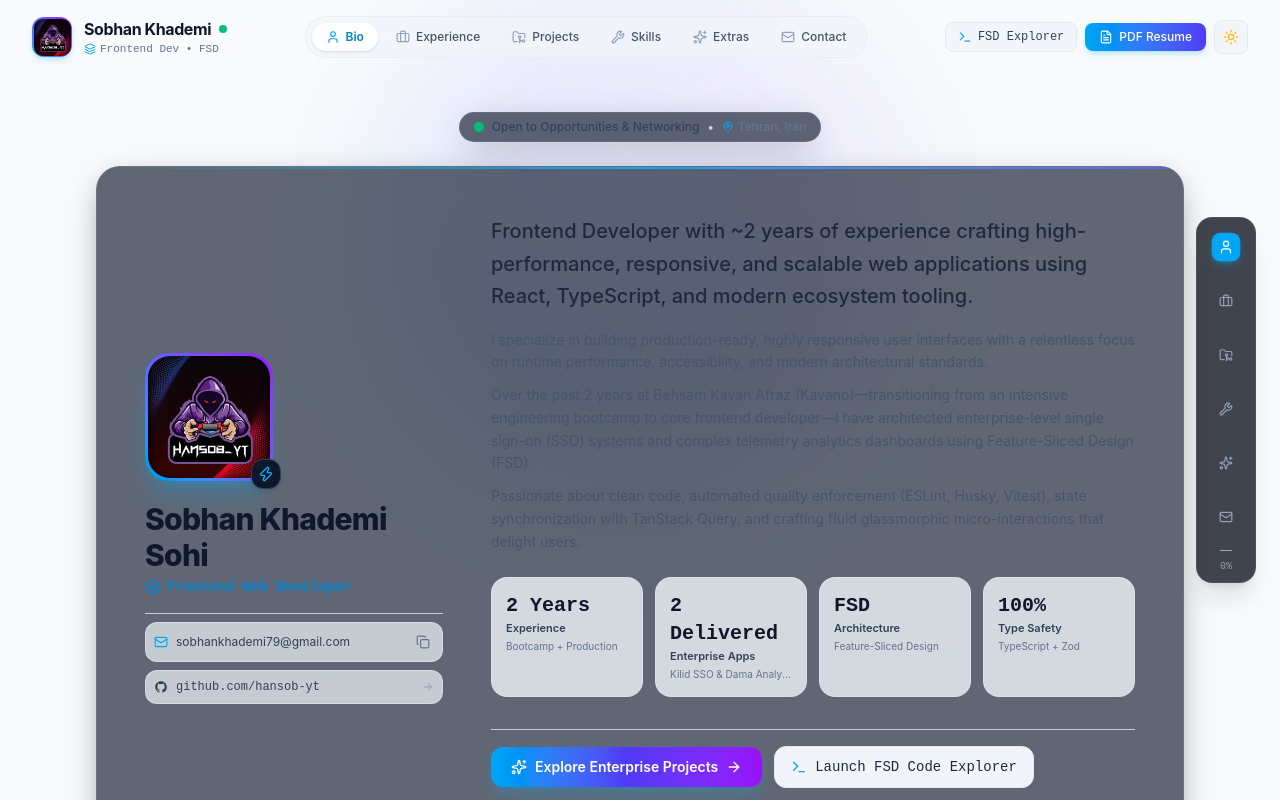
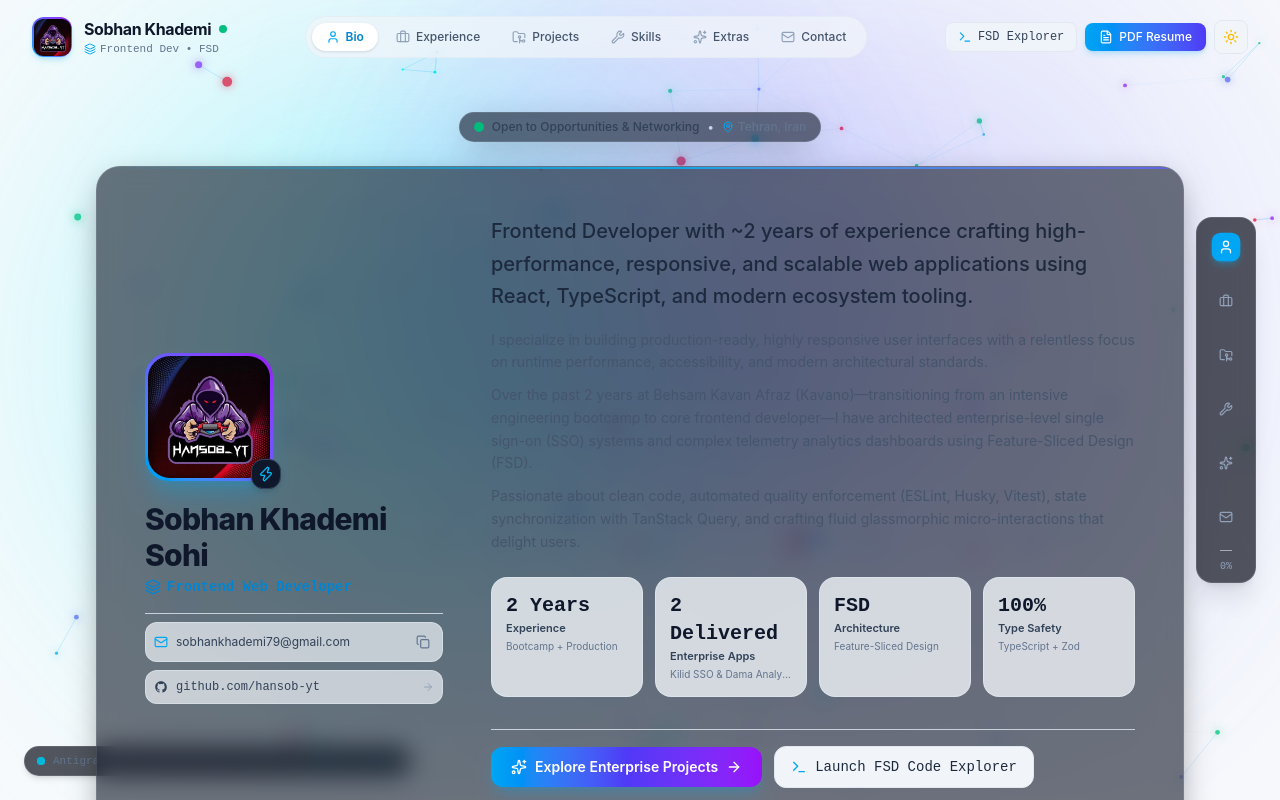
Before and after one commit to hansob-yt/myCV, a React (Vite) app: page / in a window 1280 px wide. Both pictures are taken after a click on the button 1231 px from the left and 37 px from the top of the page. Shown: the top 800 px of the page. Built offline with nearby package versions, Linux system fonts and the light colour scheme.

Commit message:
feat(background): added particles background

```diff
--- a/src/App.tsx
+++ b/src/App.tsx
@@ -68,7 +68,7 @@ export const App: React.FC = () => {
       <div className="relative min-h-screen bg-slate-50 dark:bg-[#030712] text-slate-900 dark:text-slate-100 selection:bg-sky-500 selection:text-white transition-colors duration-300">
 
         {/* Interactive Smooth Parallax Particles Background */}
-        <InteractiveBackground />
+        <InteractiveBackground activeSection={activeSection} />
 
         {/* Scroll Progress & Quick Jump Floating Dock */}
         <InteractiveScrollControls
--- a/src/components/InteractiveBackground.tsx
+++ b/src/components/InteractiveBackground.tsx
@@ -1,140 +1,331 @@
-import React, { useEffect, useRef } from 'react';
+import React, { useEffect, useRef, useState } from 'react';
 import { useTheme } from '../context/ThemeContext';
 
-export const InteractiveBackground: React.FC = () => {
+interface InteractiveBackgroundProps {
+  activeSection?: string;
+}
+
+interface Particle {
+  x: number;
+  y: number;
+  originX: number;
+  originY: number;
+  vx: number;
+  vy: number;
+  size: number;
+  color: string;
+  glowColor: string;
+  density: number;
+  pulseSpeed: number;
+  pulseVal: number;
+}
+
+export const InteractiveBackground: React.FC<InteractiveBackgroundProps> = ({
+  activeSection = 'bio'
+}) => {
   const canvasRef = useRef<HTMLCanvasElement | null>(null);
   const { theme } = useTheme();
+  const [pointerActive, setPointerActive] = useState(false);
+  const [particleCountDisplay, setParticleCountDisplay] = useState(0);
+
+  // Dynamic section color accent
+  const getSectionColor = (section: string) => {
+    switch (section) {
+      case 'experience': return '#3b82f6';
+      case 'projects': return '#10b981';
+      case 'skills': return '#f59e0b';
+      case 'extras': return '#a855f7';
+      case 'contact': return '#06b6d4';
+      default: return '#00f0ff';
+    }
+  };
 
   useEffect(() => {
     const canvas = canvasRef.current;
     if (!canvas) return;
-
-    const ctx = canvas.getContext('2d');
+    const ctx = canvas.getContext('2d', { alpha: true });
     if (!ctx) return;
 
     let animationFrameId: number;
     let width = (canvas.width = window.innerWidth);
     let height = (canvas.height = window.innerHeight);
 
+    // Mouse coordinates in viewport
+    const pointer = {
+      x: -2000,
+      y: -2000,
+      radius: 175,
+      isMoving: false,
+      lastMoveTime: 0
+    };
+
+    let lastScrollY = window.scrollY;
+    let scrollVelocity = 0;
+
+    const handlePointerMove = (e: PointerEvent | MouseEvent | TouchEvent) => {
+      let clientX = 0;
+      let clientY = 0;
+
+      if ('touches' in e && e.touches.length > 0) {
+        clientX = e.touches[0].clientX;
+        clientY = e.touches[0].clientY;
+      } else if ('clientX' in e) {
+        clientX = (e as MouseEvent).clientX;
+        clientY = (e as MouseEvent).clientY;
+      }
+
+      pointer.x = clientX;
+      pointer.y = clientY;
+      pointer.isMoving = true;
+      pointer.lastMoveTime = Date.now();
+      setPointerActive(true);
+    };
+
+    const handlePointerLeave = () => {
+      pointer.x = -2000;
+      pointer.y = -2000;
+      pointer.isMoving = false;
+      setPointerActive(false);
+    };
+
     const handleResize = () => {
       if (!canvas) return;
       width = canvas.width = window.innerWidth;
       height = canvas.height = window.innerHeight;
+      initParticles();
     };
 
+    const handleScroll = () => {
+      const currentScrollY = window.scrollY;
+      scrollVelocity = (currentScrollY - lastScrollY) * 0.4;
+      lastScrollY = currentScrollY;
+    };
+
+    window.addEventListener('pointermove', handlePointerMove, { passive: true });
+    window.addEventListener('touchmove', handlePointerMove, { passive: true });
     window.addEventListener('resize', handleResize);
+    window.addEventListener('scroll', handleScroll, { passive: true });
+    document.addEventListener('mouseleave', handlePointerLeave);
 
-    // Particle nodes definition
-    const particleCount = Math.min(45, Math.floor(width / 30));
-    const particles: Array<{
-      x: number;
-      y: number;
-      radius: number;
-      vx: number;
-      vy: number;
-      baseY: number;
-      color: string;
-    }> = [];
+    // Color palettes for particles (Bright, high-contrast Antigravity neon aesthetic)
+    const darkPalette = [
+      { color: '#00f0ff', glow: 'rgba(0, 240, 255, 0.8)' }, // Electric Cyan
+      { color: '#38bdf8', glow: 'rgba(56, 189, 248, 0.8)' }, // Sky Neon
+      { color: '#818cf8', glow: 'rgba(129, 140, 248, 0.8)' }, // Indigo Glow
+      { color: '#a855f7', glow: 'rgba(168, 85, 247, 0.8)' }, // Violet Neon
+      { color: '#34d399', glow: 'rgba(52, 211, 153, 0.8)' }, // Mint Emerald
+      { color: '#f43f5e', glow: 'rgba(244, 63, 94, 0.7)' },  // Rose Cyber
+    ];
 
-    const colorsDark = ['#38bdf8', '#818cf8', '#34d399', '#a855f7'];
-    const colorsLight = ['#0284c7', '#6366f1', '#059669', '#9333ea'];
+    const lightPalette = [
+      { color: '#0284c7', glow: 'rgba(2, 132, 199, 0.6)' },
+      { color: '#4f46e5', glow: 'rgba(79, 70, 229, 0.6)' },
+      { color: '#7c3aed', glow: 'rgba(124, 58, 237, 0.6)' },
+      { color: '#059669', glow: 'rgba(5, 150, 105, 0.6)' },
+      { color: '#e11d48', glow: 'rgba(225, 29, 72, 0.5)' }
+    ];
 
-    const colors = theme === 'dark' ? colorsDark : colorsLight;
+    const palette = theme === 'dark' ? darkPalette : lightPalette;
 
-    for (let i = 0; i < particleCount; i++) {
+    let particles: Particle[] = [];
+
+    const initParticles = () => {
+      // Calculate responsive particle density
+      const count = Math.min(130, Math.max(70, Math.floor((width * height) / 11000)));
+      setParticleCountDisplay(count);
+      particles = [];
+
+      for (let i = 0; i < count; i++) {
         const x = Math.random() * width;
         const y = Math.random() * height;
+        const colorObj = palette[Math.floor(Math.random() * palette.length)];
+
         particles.push({
           x,
           y,
-        baseY: y,
-        radius: Math.random() * 2 + 1,
-        vx: (Math.random() - 0.5) * 0.4,
-        vy: (Math.random() - 0.5) * 0.4,
-        color: colors[Math.floor(Math.random() * colors.length)]
+          originX: x,
+          originY: y,
+          vx: (Math.random() - 0.5) * 0.7,
+          vy: (Math.random() - 0.5) * 0.7,
+          size: Math.random() * 2.6 + 1.2,
+          color: colorObj.color,
+          glowColor: colorObj.glow,
+          density: Math.random() * 30 + 15,
+          pulseSpeed: Math.random() * 0.03 + 0.01,
+          pulseVal: Math.random() * Math.PI
         });
       }
-
-    let scrollY = window.scrollY;
-    const handleScroll = () => {
-      scrollY = window.scrollY;
     };
 
-    window.addEventListener('scroll', handleScroll, { passive: true });
+    initParticles();
 
-    // Render loop
-    const render = () => {
+    // Physics Animation Loop
+    const animate = () => {
       ctx.clearRect(0, 0, width, height);
 
-      // Draw subtle connections
-      for (let i = 0; i < particles.length; i++) {
-        for (let j = i + 1; j < particles.length; j++) {
-          const dx = particles[i].x - particles[j].x;
-          const dy = (particles[i].y - (scrollY * 0.15) % height) - (particles[j].y - (scrollY * 0.15) % height);
+      // Dampen scroll velocity
+      scrollVelocity *= 0.92;
+
+      // Draw Cursor Energy Halo if active
+      if (pointer.x > 0 && pointer.y > 0) {
+        const haloGradient = ctx.createRadialGradient(
+          pointer.x, pointer.y, 0,
+          pointer.x, pointer.y, pointer.radius
+        );
+        haloGradient.addColorStop(0, theme === 'dark' ? 'rgba(0, 240, 255, 0.18)' : 'rgba(2, 132, 199, 0.12)');
+        haloGradient.addColorStop(0.5, theme === 'dark' ? 'rgba(129, 140, 248, 0.08)' : 'rgba(99, 102, 241, 0.06)');
+        haloGradient.addColorStop(1, 'rgba(0, 0, 0, 0)');
+
+        ctx.beginPath();
+        ctx.arc(pointer.x, pointer.y, pointer.radius, 0, Math.PI * 2);
+        ctx.fillStyle = haloGradient;
+        ctx.fill();
+      }
+
+      // Draw Connections between nearby particles
+      for (let a = 0; a < particles.length; a++) {
+        for (let b = a + 1; b < particles.length; b++) {
+          const dx = particles[a].x - particles[b].x;
+          const dy = particles[a].y - particles[b].y;
           const dist = Math.sqrt(dx * dx + dy * dy);
+          const maxDist = 110;
 
-          if (dist < 120) {
+          if (dist < maxDist) {
+            const alpha = (1 - dist / maxDist) * (theme === 'dark' ? 0.35 : 0.22);
             ctx.beginPath();
-            ctx.moveTo(particles[i].x, (particles[i].y - (scrollY * 0.15) % height + height) % height);
-            ctx.lineTo(particles[j].x, (particles[j].y - (scrollY * 0.15) % height + height) % height);
+            ctx.moveTo(particles[a].x, particles[a].y);
+            ctx.lineTo(particles[b].x, particles[b].y);
             ctx.strokeStyle = theme === 'dark'
-              ? `rgba(56, 189, 248, ${0.12 * (1 - dist / 120)})`
-              : `rgba(2, 132, 199, ${0.08 * (1 - dist / 120)})`;
-            ctx.lineWidth = 0.8;
+              ? `rgba(56, 189, 248, ${alpha})`
+              : `rgba(2, 132, 199, ${alpha})`;
+            ctx.lineWidth = 1.0;
+            ctx.stroke();
+          }
+        }
+
+        // Draw Interactive Laser Lines from Cursor to Nearby Particles!
+        if (pointer.x > 0 && pointer.y > 0) {
+          const mdx = pointer.x - particles[a].x;
+          const mdy = pointer.y - particles[a].y;
+          const mouseDist = Math.sqrt(mdx * mdx + mdy * mdy);
+
+          if (mouseDist < pointer.radius) {
+            const lineAlpha = (1 - mouseDist / pointer.radius) * (theme === 'dark' ? 0.65 : 0.45);
+            ctx.beginPath();
+            ctx.moveTo(pointer.x, pointer.y);
+            ctx.lineTo(particles[a].x, particles[a].y);
+            ctx.strokeStyle = particles[a].glowColor.replace('0.8', String(lineAlpha));
+            ctx.lineWidth = 1.4;
             ctx.stroke();
           }
         }
       }
 
-      // Draw and update particles
+      // Update & Render Each Particle
       particles.forEach((p) => {
+        // Natural Floating Oscillation
+        p.pulseVal += p.pulseSpeed;
+        const pulseFactor = Math.sin(p.pulseVal) * 0.4 + 1;
+
+        // Mouse Repulsion Physics
+        const dx = pointer.x - p.x;
+        const dy = pointer.y - p.y;
+        const distance = Math.sqrt(dx * dx + dy * dy);
+
+        if (distance < pointer.radius && distance > 0) {
+          const forceDirectionX = dx / distance;
+          const forceDirectionY = dy / distance;
+          const maxDistance = pointer.radius;
+          const force = (maxDistance - distance) / maxDistance;
+          const directionX = forceDirectionX * force * p.density * 0.8;
+          const directionY = forceDirectionY * force * p.density * 0.8;
+
+          // Push AWAY from pointer (Antigravity repulsion wave)
+          p.x -= directionX;
+          p.y -= directionY;
+        } else {
+          // Return toward natural equilibrium
+          if (p.x !== p.originX) {
+            const homeDx = p.originX - p.x;
+            p.x += homeDx * 0.025;
+          }
+          if (p.y !== p.originY) {
+            const homeDy = p.originY - p.y;
+            p.y += homeDy * 0.025;
+          }
+        }
+
+        // Scroll velocity drift influence
+        p.y -= scrollVelocity * (p.density / 25);
+
+        // Drift
         p.x += p.vx;
         p.y += p.vy;
 
-        if (p.x < 0) p.x = width;
-        if (p.x > width) p.x = 0;
-        if (p.y < 0) p.y = height;
-        if (p.y > height) p.y = 0;
+        // Wrap around viewport edges smoothly
+        if (p.x < 0) { p.x = width; p.originX = width; }
+        if (p.x > width) { p.x = 0; p.originX = 0; }
+        if (p.y < 0) { p.y = height; p.originY = height; }
+        if (p.y > height) { p.y = 0; p.originY = 0; }
 
-        const effectiveY = ((p.y - (scrollY * 0.2)) % height + height) % height;
+        // Render Particle Dot with Glowing Halo
+        ctx.save();
+        ctx.beginPath();
+        ctx.arc(p.x, p.y, p.size * pulseFactor, 0, Math.PI * 2);
+        ctx.fillStyle = p.color;
 
-        ctx.beginPath();
-        ctx.arc(p.x, effectiveY, p.radius, 0, Math.PI * 2);
-        ctx.fillStyle = p.color;
-        ctx.globalAlpha = theme === 'dark' ? 0.45 : 0.25;
+        if (theme === 'dark') {
+          ctx.shadowBlur = 10;
+          ctx.shadowColor = p.glowColor;
+        }
+
         ctx.fill();
-        ctx.globalAlpha = 1.0;
+        ctx.restore();
       });
 
-      animationFrameId = requestAnimationFrame(render);
+      animationFrameId = requestAnimationFrame(animate);
     };
 
-    render();
+    animate();
 
     return () => {
+      window.removeEventListener('pointermove', handlePointerMove);
+      window.removeEventListener('touchmove', handlePointerMove);
       window.removeEventListener('resize', handleResize);
       window.removeEventListener('scroll', handleScroll);
+      document.removeEventListener('mouseleave', handlePointerLeave);
       cancelAnimationFrame(animationFrameId);
     };
-  }, [theme]);
+  }, [theme, activeSection]);
 
   return (
-    <div className="fixed inset-0 pointer-events-none -z-10 overflow-hidden ambient-background no-print">
-      {/* Background canvas for smooth interactive parallax particles */}
-      <canvas ref={canvasRef} className="w-full h-full block" />
+    <div className="fixed inset-0 pointer-events-none z-0 overflow-hidden ambient-background no-print">
 
-      {/* Floating subtle ambient gradients that adapt to scroll */}
+      {/* High-Performance Canvas for Antigravity Interactive Particles */}
+      <canvas
+        ref={canvasRef}
+        className="w-full h-full block absolute inset-0"
+      />
+
+      {/* Subtle Ambient Aurora Light Flares for Depth */}
       <div
-        className="absolute top-10 left-10 w-96 h-96 bg-sky-500/10 dark:bg-sky-500/15 rounded-full blur-[120px] transition-transform duration-700 ease-out"
-        style={{ transform: 'translate3d(0, 0, 0)' }}
+        className="absolute top-[10%] left-[10%] w-[550px] h-[550px] rounded-full blur-[140px] opacity-40 dark:opacity-30 transition-colors duration-1000 ease-out pointer-events-none"
+        style={{ backgroundColor: getSectionColor(activeSection) }}
       />
       <div
-        className="absolute top-1/2 right-10 w-[450px] h-[450px] bg-indigo-500/10 dark:bg-indigo-600/12 rounded-full blur-[130px] transition-transform duration-700 ease-out"
-        style={{ transform: 'translate3d(0, 0, 0)' }}
+        className="absolute bottom-[20%] right-[10%] w-[600px] h-[600px] rounded-full blur-[160px] opacity-30 dark:opacity-25 transition-colors duration-1000 ease-out pointer-events-none bg-indigo-500"
       />
-      <div
-        className="absolute bottom-10 left-1/3 w-[400px] h-[400px] bg-purple-500/8 dark:bg-purple-600/10 rounded-full blur-[140px]"
-      />
+
+      {/* Floating Status / Physics pill indicator */}
+      <div className="hidden xl:flex fixed bottom-6 left-6 z-40 items-center gap-2 px-3 py-1.5 rounded-full text-[11px] font-mono glass-panel border border-slate-200/80 dark:border-slate-800/80 shadow-md text-slate-500 dark:text-slate-400 select-none">
+        <span className="relative flex h-2 w-2">
+          <span className="animate-ping absolute inline-flex h-full w-full rounded-full bg-cyan-400 opacity-75"></span>
+          <span className="relative inline-flex rounded-full h-2 w-2 bg-cyan-500"></span>
+        </span>
+        <span>Antigravity Particle Mesh: {particleCountDisplay} Nodes</span>
+        {pointerActive && <span className="text-cyan-500 dark:text-cyan-400">• Pointer Active</span>}
+      </div>
+
     </div>
   );
 };
--- a/src/index.css
+++ b/src/index.css
@@ -36,36 +36,40 @@
 
 /* Glassmorphism & UI styles */
 .glass-card {
-  background: rgba(255, 255, 255, 0.75);
-  backdrop-filter: blur(16px);
-  -webkit-backdrop-filter: blur(16px);
-  border: 1px solid rgba(226, 232, 240, 0.8);
+  background: rgba(255, 255, 255, 0.68);
+  backdrop-filter: blur(12px);
+  -webkit-backdrop-filter: blur(12px);
+  border: 1px solid rgba(226, 232, 240, 0.75);
   box-shadow: 0 10px 30px -10px rgba(0, 0, 0, 0.05);
   transition: all 0.3s cubic-bezier(0.4, 0, 0.2, 1);
 }
 
 .dark .glass-card {
-  background: rgba(15, 23, 42, 0.65);
-  border: 1px solid rgba(255, 255, 255, 0.08);
+  background: rgba(10, 16, 32, 0.58);
+  backdrop-filter: blur(12px);
+  -webkit-backdrop-filter: blur(12px);
+  border: 1px solid rgba(255, 255, 255, 0.1);
   box-shadow: 0 10px 35px -10px rgba(0, 0, 0, 0.5);
 }
 
 .glass-card-hover:hover {
-  border-color: rgba(56, 189, 248, 0.5);
+  border-color: rgba(56, 189, 248, 0.6);
   transform: translateY(-3px);
-  box-shadow: 0 20px 35px -15px rgba(56, 189, 248, 0.15);
+  box-shadow: 0 20px 35px -15px rgba(56, 189, 248, 0.2);
 }
 
 .glass-panel {
-  background: rgba(255, 255, 255, 0.7);
-  backdrop-filter: blur(20px);
-  -webkit-backdrop-filter: blur(20px);
+  background: rgba(255, 255, 255, 0.65);
+  backdrop-filter: blur(14px);
+  -webkit-backdrop-filter: blur(14px);
   border: 1px solid rgba(226, 232, 240, 0.7);
 }
 
 .dark .glass-panel {
-  background: rgba(3, 7, 18, 0.75);
-  border: 1px solid rgba(255, 255, 255, 0.08);
+  background: rgba(3, 7, 18, 0.68);
+  backdrop-filter: blur(14px);
+  -webkit-backdrop-filter: blur(14px);
+  border: 1px solid rgba(255, 255, 255, 0.1);
 }
 
 /* Fallback for Webkit Scrollbar */
```
Lines whose indentation alone changed are shown as unchanged.
